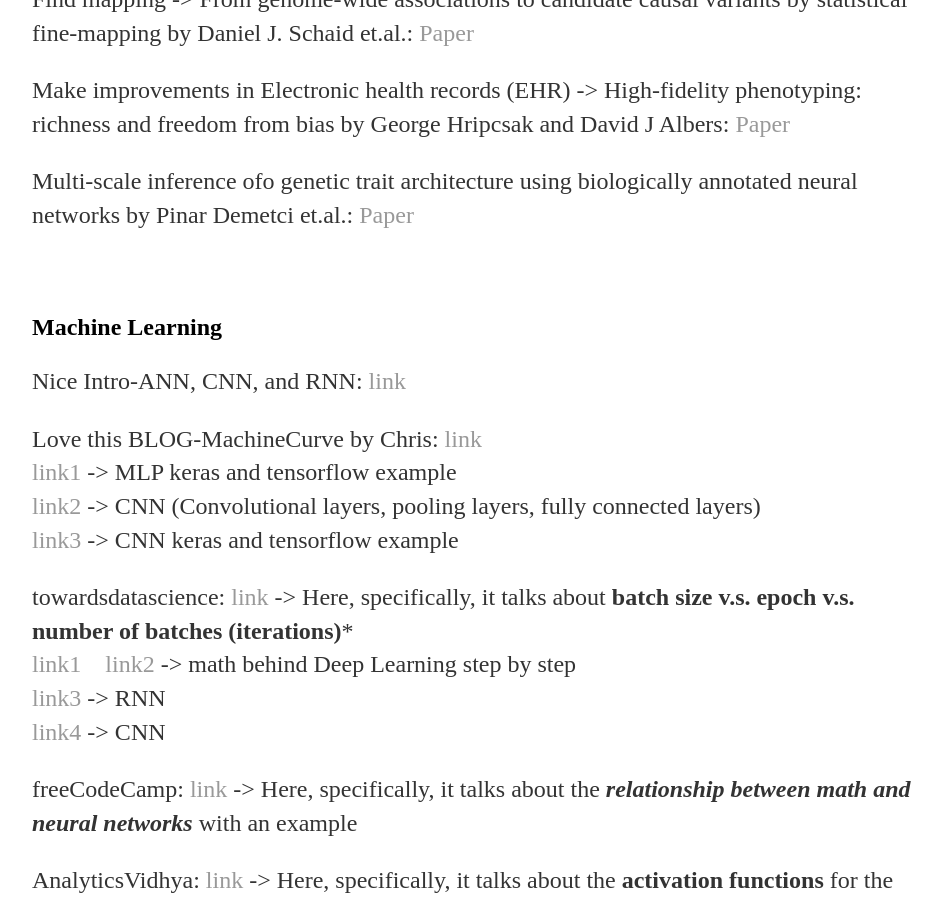
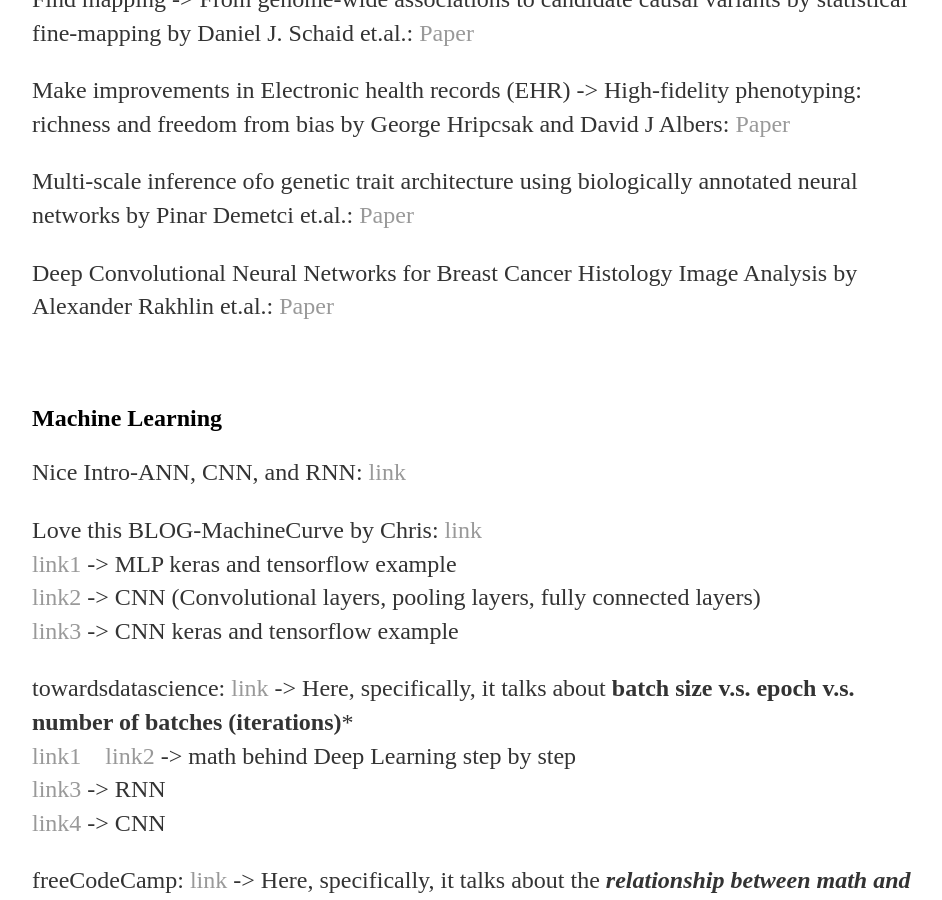
Before and after one commit to yjkweon24/yjkweon24.github.io, a Jekyll site: the page built from _posts/2019-03-16-Academic.md, in a window 1280 px wide and 900 px high, scrolled down 1532 px. Shown: the whole window, without its empty margins (160-1102 px from the left). Built offline with Jekyll 4.4.1, drawn with Linux system fonts in a browser that asks for light colours.

Commit message:
Update 2019-03-16-Academic.md

```diff
--- a/_posts/2019-03-16-Academic.md
+++ b/_posts/2019-03-16-Academic.md
@@ -41,6 +41,8 @@
 
 Multi-scale inference ofo genetic trait architecture using biologically annotated neural networks by Pinar Demetci et.al.: [Paper](https://www.biorxiv.org/content/10.1101/2020.07.02.184465v2)
 
+Deep Convolutional Neural Networks for Breast Cancer Histology Image Analysis by Alexander Rakhlin et.al.: [Paper](https://arxiv.org/abs/1802.00752)
+
 <br>
 
 ## Machine Learning
```
